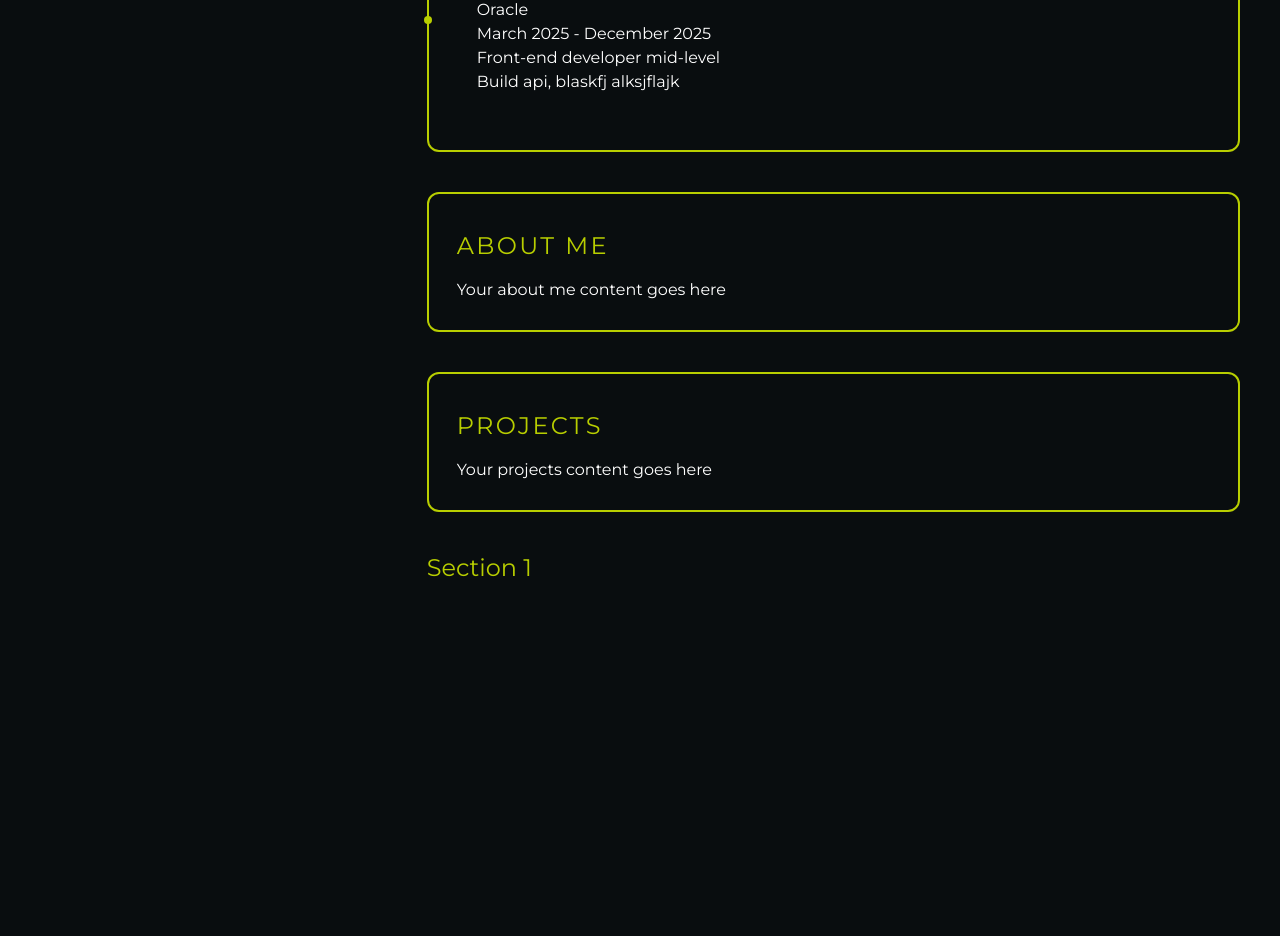
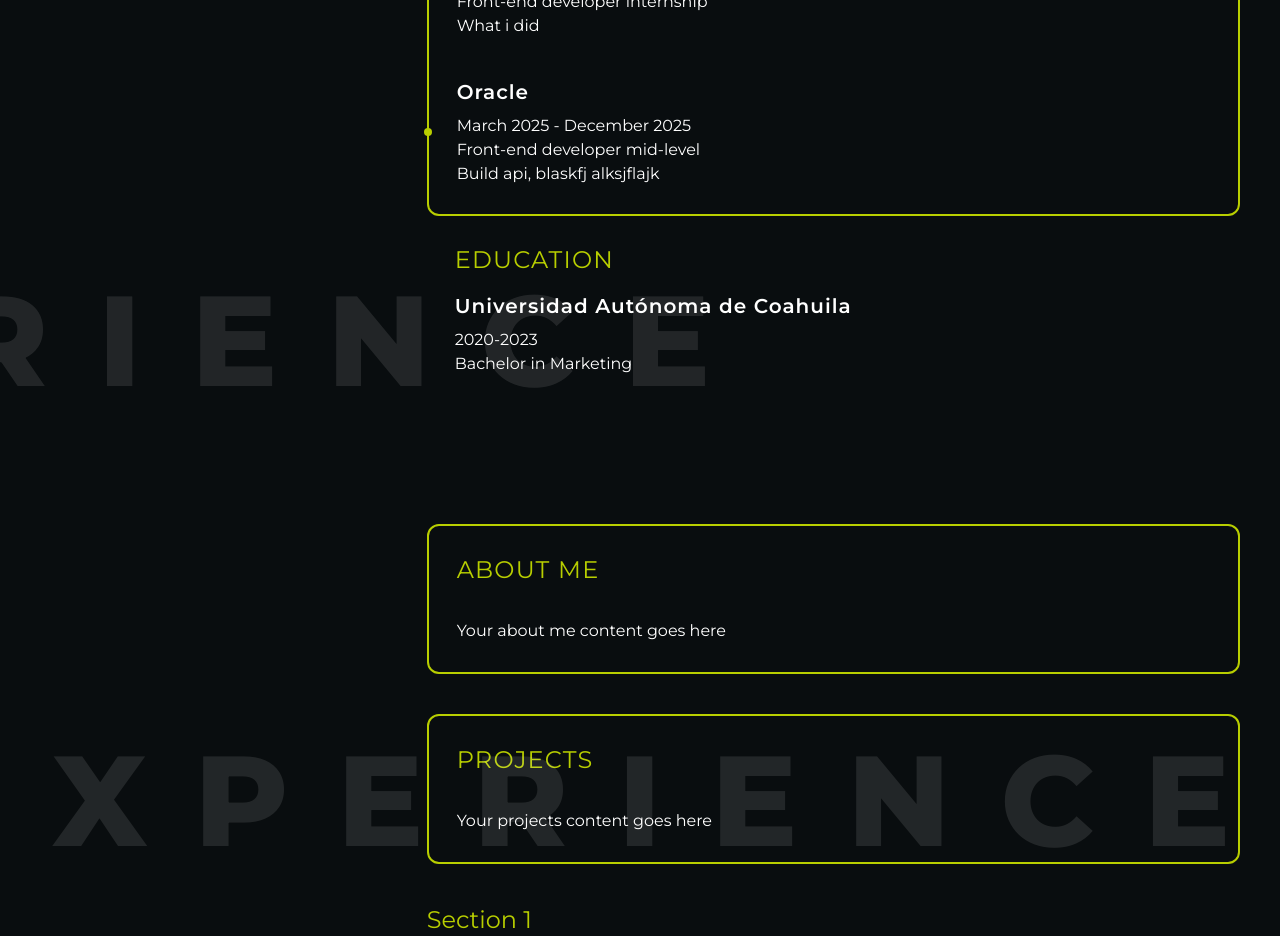
Before and after one commit to Milin7/nextjs-landing-page, a Next.js app: page / in a window 1280 px wide. Shown: the part 440-1376 px from the top of the page. Before the commit the page ends 1024 px from the top, so only its background shows below. Built offline with nearby package versions, Linux system fonts and the light colour scheme.

Commit message:
Add styles to ExperienceCard component

```diff
--- a/app/components/ExperienceCard.tsx
+++ b/app/components/ExperienceCard.tsx
@@ -1,4 +1,5 @@
 import { JobItem } from "../types";
+import Typography from "./Typography";
 
 type ExperienceCardProps = {
   jobList: JobItem;
@@ -6,7 +7,8 @@ type ExperienceCardProps = {
 
 export default function ExperienceCard({ jobList }: ExperienceCardProps) {
   return (
-    <div className="cursor-default max-h-11 relative my-20 pl-5">
+    <div className="cursor-default mt-10">
+      <div className="relative">
         <svg
           width="8"
           height="8"
@@ -16,10 +18,15 @@ export default function ExperienceCard({ jobList }: ExperienceCardProps) {
         >
           <circle cx="2" cy="2" r="2" fill="currentColor" />
         </svg>
-      <h2>{jobList.jobDetails.name}</h2>
-      <p className="w-full">{jobList.jobDetails.date}</p>
-      <p>{jobList.jobDetails.role}</p>
-      <p>{jobList.jobDetails.description}</p>
+        <Typography component="h3" mb="2" variant="heading3">
+          {jobList.jobDetails.name}
+        </Typography>
+        <ul className="w-full">
+          <li> {jobList.jobDetails.date}</li>
+          <li>{jobList.jobDetails.role}</li>
+          <li>{jobList.jobDetails.description}</li>
+        </ul>
+      </div>
     </div>
   );
 }
--- /dev/null
+++ b/app/components/SectionCard.module.css
@@ -0,0 +1,8 @@
+.list {
+  color: white;
+  margin-top: 10px;
+}
+
+.floatingTitle {
+  position: absolute;
+}
--- a/app/components/SectionCard.tsx
+++ b/app/components/SectionCard.tsx
@@ -1,6 +1,7 @@
-import { jobs } from "../data/db";
-import { JobItem } from "../types";
+import { education, jobs } from "../data/db";
 import ExperienceCard from "./ExperienceCard";
+import styles from "./SectionCard.module.css";
+import Typography from "./Typography";
 
 type SectionCardProps = {
   title: string;
@@ -10,34 +11,75 @@ export default function SectionCard({ title }: SectionCardProps) {
   return (
     <>
       {title === "Experience" && (
-        <div className="mt-10 mr-10">
-          <div className="border-2 text-white border-landing-neon rounded-xl p-7">
-            <h1 className="uppercase text-landing-neon tracking-widest text-2xl mt-2">
+        <div className="mt-10 py-20 mr-10">
+          <div className=" border-2 text-white border-landing-neon rounded-xl p-7">
+            <Typography component="h2" variant="heading2" color="neon" mb="8">
               {title}
-            </h1>
+            </Typography>
             {jobs.map((job) => (
               <ExperienceCard key={job.id} jobList={job} />
             ))}
+            <Typography
+              className="absolute bottom-0 right-0"
+              component="div"
+              variant="heading1"
+            >
+              {title}
+            </Typography>
+          </div>
+          <div className="relative p-7">
+            {education.map((school) => (
+              <div key={school.id}>
+                <Typography
+                  component="h2"
+                  variant="heading2"
+                  color="neon"
+                  mb="4"
+                >
+                  {school.title}
+                </Typography>
+                <ul className={styles.list}>
+                  <li className={styles.title}>
+                    <Typography component="h3" mb="2" variant="heading3">
+                      {school.name}
+                    </Typography>
+                  </li>
+                  <li>{school.date}</li>
+                  <li>{school.degree}</li>
+                </ul>
+              </div>
+            ))}
+            <Typography
+              className="absolute bottom-0 right-120"
+              component="div"
+              variant="heading1"
+            >
+              {title}
+            </Typography>
           </div>
         </div>
       )}
       {title === "About me" && (
         <div className="mt-10 mr-10">
           <div className="border-2 text-white border-landing-neon rounded-xl p-7">
-            <h1 className="uppercase text-landing-neon tracking-widest text-2xl mt-2">
+            <Typography component="h2" variant="heading2" color="neon" mb="8">
               {title}
-            </h1>
-            <p className="text-white mt-4">Your about me content goes here</p>
+            </Typography>
+            <Typography variant="paragraph" color="white">
+              Your about me content goes here
+            </Typography>
           </div>
         </div>
       )}
       {title === "Projects" && (
         <div className="mt-10 mr-10">
           <div className="border-2 text-white border-landing-neon rounded-xl p-7">
-            <h1 className="uppercase text-landing-neon tracking-widest text-2xl mt-2">
+            <Typography component="h2" variant="heading2" color="neon" mb="8">
               {title}
-            </h1>
-            <p className="text-white mt-4">Your projects content goes here</p>
+            </Typography>
+            <Typography variant="paragraph" color="white">
+              Your projects content goes here
+            </Typography>
           </div>
         </div>
       )}
--- a/app/components/SideBar.tsx
+++ b/app/components/SideBar.tsx
@@ -1,8 +1,9 @@
 export default function SideBar() {
   return (
-    <div className="mt-10 ml-10  col-span-1">
+    <div className="mt-10 ml-10 m-10  col-span-1">
       <div className=" fixed  text-landing-white col-span-1 grid grid-cols-1 grid-rows-10 h-96">
-        <h1 className="">Life resume</h1>
+        {/* h1 SHOULD BE REPLACED for IM logo */}
+        <h1 className="">Life resume </h1>
         <h2 className=" font-bold text-3xl tracking-wider">Isaac Martínez</h2>
         <span className=" uppercase tracking-normal text-lg pt-1">
           Front End Developer
--- a/app/components/StartingPage.tsx
+++ b/app/components/StartingPage.tsx
@@ -1,15 +1,20 @@
 import Link from "next/link";
 import { sections } from "../data/db";
-import ExperienceCard from "./ExperienceCard";
+import styles from "./SectionCard.module.css";
 import SectionCard from "./SectionCard";
+import Typography from "./Typography";
 
 function ExperiencePage() {
   return (
     <>
-      <div>
-        {sections.map((section) => (
-          <SectionCard title={section.title} key={section.id} />
-        ))}
+      <div className="relative">
+        {sections.map((section) => {
+          return (
+            <>
+              <SectionCard title={section.title} key={section.id} />
+            </>
+          );
+        })}
       </div>
       <div className=" text-landing-neon text-2xl mt-10">
         <Link href="#section1">Section 1</Link>
--- /dev/null
+++ b/app/components/Typography.tsx
@@ -0,0 +1,108 @@
+import { createElement, PropsWithChildren } from "react";
+import { twMerge } from "tailwind-merge";
+
+type Props = {
+  className?: string;
+  color?: "white" | "neon" | "grey";
+  component?: "div" | "p" | "span" | "h1" | "h2" | "h3" | "h4";
+  id?: string;
+  itemProp?: string;
+  mb?: "0" | "2" | "4" | "6" | "8" | "12" | "16" | "20" | "24" | "32";
+  mt?: "0" | "2" | "4" | "6" | "8" | "12" | "16" | "20" | "24" | "32";
+  variant:
+    | "heading1"
+    | "heading2"
+    | "heading3"
+    | "heading4"
+    | "paragraph"
+    | "text-sm"
+    | "text-base"
+    | "text-lg"
+    | "text-xl"
+    | "text-2xl"
+    | "text-3xl"
+    | "text-4xl";
+};
+
+const colorStyles = {
+  white: "text-white",
+  neon: "text-landing-neon",
+  grey: "text-gray-400",
+};
+
+const variantStyles = {
+  heading1:
+    "text-9xl opacity-10 font-extrabold tracking-wide-20 w-fit uppercase",
+  heading2: "text-2xl tracking-wider w-fit uppercase ",
+  heading3: "text-xl font-semibold tracking-wider w-fit ",
+  heading4: "text-lg tracking-wider w-fit uppercase",
+  paragraph: "text-base leading-relaxed",
+  "text-sm": "text-sm",
+  "text-base": "text-base",
+  "text-lg": "text-lg",
+  "text-xl": "text-xl",
+  "text-2xl": "text-2xl",
+  "text-3xl": "text-3xl",
+  "text-4xl": "text-4xl",
+};
+
+const marginBottomStyles = {
+  "0": "mb-0",
+  "2": "mb-2",
+  "4": "mb-4",
+  "6": "mb-6",
+  "8": "mb-8",
+  "12": "mb-12",
+  "16": "mb-16",
+  "20": "mb-20",
+  "24": "mb-24",
+  "32": "mb-32",
+};
+
+const marginTopStyles = {
+  "0": "mt-0",
+  "2": "mt-2",
+  "4": "mt-4",
+  "6": "mt-6",
+  "8": "mt-8",
+  "12": "mt-12",
+  "16": "mt-16",
+  "20": "mt-20",
+  "24": "mt-24",
+  "32": "mt-32",
+};
+
+export default function Typography({
+  children,
+  className,
+  color = "white",
+  component = "span",
+  id,
+  mb,
+  mt,
+  variant,
+  itemProp,
+}: PropsWithChildren<Props>) {
+  const baseStyles = variantStyles[variant];
+  const colorStyle = colorStyles[color];
+  const mbStyle = mb ? marginBottomStyles[mb] : "";
+  const mtStyle = mt ? marginTopStyles[mt] : "";
+
+  const combinedClassName = twMerge(
+    baseStyles,
+    colorStyle,
+    mbStyle,
+    mtStyle,
+    className
+  );
+
+  return createElement(
+    component,
+    {
+      className: combinedClassName,
+      id,
+      itemProp,
+    },
+    children
+  );
+}
--- a/app/data/db.ts
+++ b/app/data/db.ts
@@ -1,4 +1,4 @@
-import { JobItem, SectionItem } from "../types";
+import { EducationItem, JobItem, SectionItem } from "../types";
 
 export const jobs: JobItem[] = [
   {
@@ -44,3 +44,13 @@ export const sections: SectionItem[] = [
     title: "Projects",
   },
 ];
+
+export const education: EducationItem[] = [
+  {
+    id: 7,
+    title: "Education",
+    name: "Universidad Autónoma de Coahuila",
+    degree: "Bachelor in Marketing",
+    date: "2020-2023",
+  },
+];
--- a/app/globals.css
+++ b/app/globals.css
@@ -4,6 +4,7 @@
   --color-landing-grey: #090d0f;
   --color-landing-white: #ffffff;
   --color-landing-neon: #b8ce00;
+  --tracking-wide-20: 50px;
 }
 
 /* Animación para el SVG dentro del componente ExperienceCard */
--- a/package.json
+++ b/package.json
@@ -12,7 +12,8 @@
     "next": "15.3.1",
     "postcss": "^8.5.3",
     "react": "^19.0.0",
-    "react-dom": "^19.0.0"
+    "react-dom": "^19.0.0",
+    "tailwind-merge": "^3.2.0"
   },
   "devDependencies": {
     "@tailwindcss/postcss": "^4.1.4",
```
Also changed, not shown: app/types/index.ts (+7 -0 lines), 1 other file (tests, documents, lock files or other folders). Lines whose indentation alone changed are shown as unchanged.
